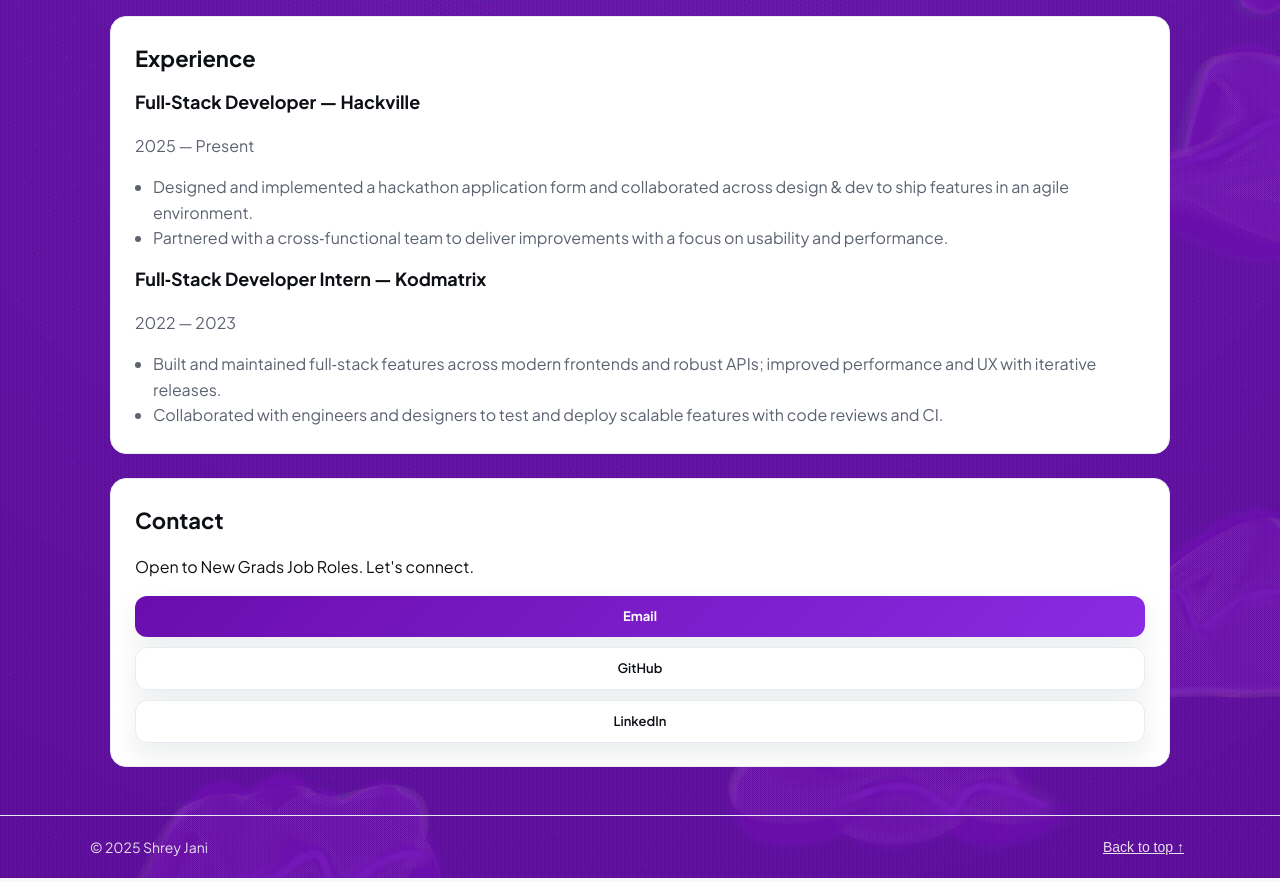
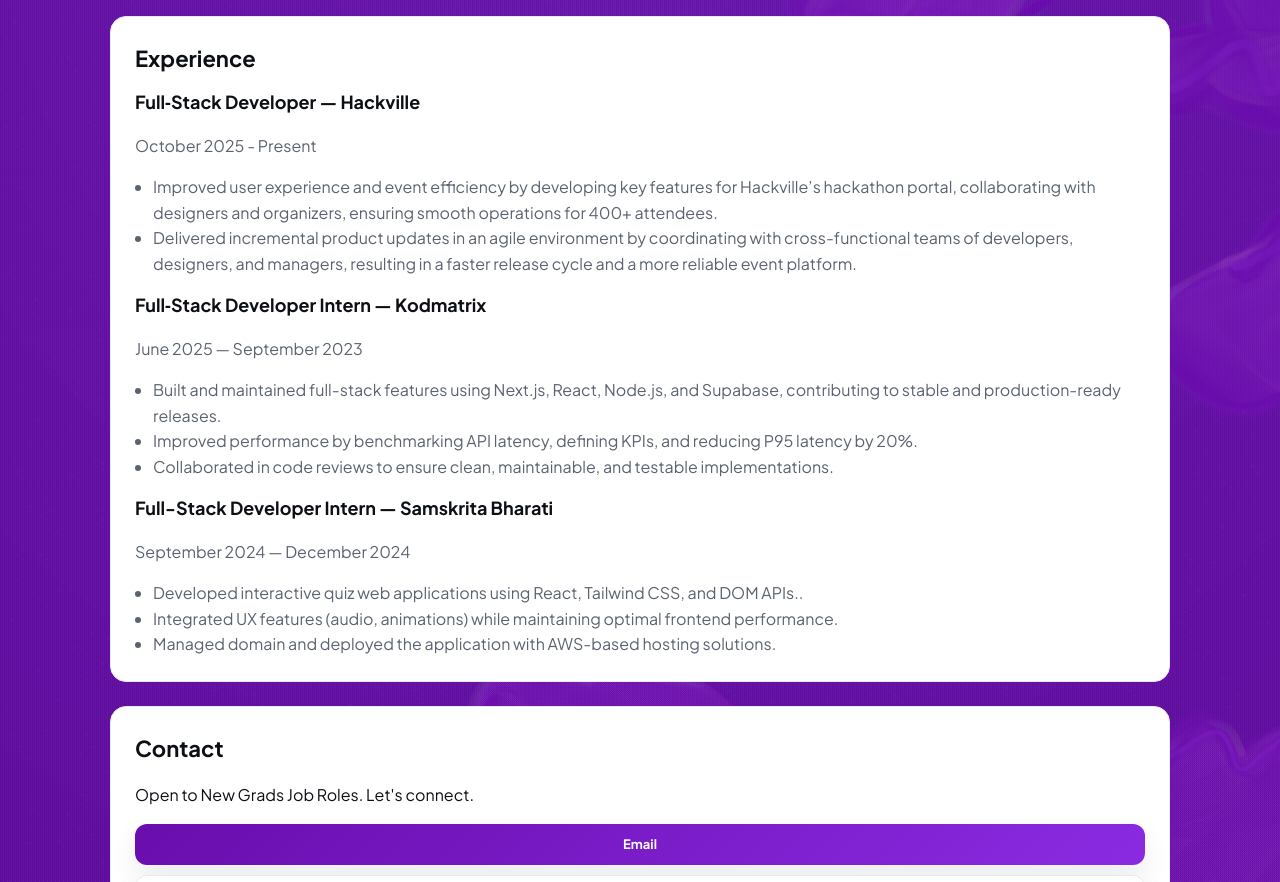
Before and after one commit to Shrey-Jani/Portfolio, a React (Create React App) app: page / in a window 1280 px wide. Shown: the part 1380-2262 px from the top of the page. Built offline with nearby package versions, Linux system fonts and the light colour scheme.

Commit message:
Experience Commit

```diff
--- a/src/data/portfolio.ts
+++ b/src/data/portfolio.ts
@@ -1,27 +1,30 @@
-import { Project, Experience, ContactInfo } from '../types';
+import { Project, Experience, ContactInfo } from "../types";
 
 export const projects: Project[] = [
   {
     id: 1,
     title: "Robo-Speaker",
-    description: "Developed a robotic speaker in Python using the OS library, enabling automated text-to-speech functionality for seamless voice output.",
+    description:
+      "Developed a robotic speaker in Python using the OS library, enabling automated text-to-speech functionality for seamless voice output.",
     technologies: ["Python"],
-    codeUrl: "https://github.com/Shrey-Jani/Python.git"
+    codeUrl: "https://github.com/Shrey-Jani/Python.git",
   },
   {
     id: 2,
     title: "iOS Calculator",
-    description: "Built a sleek iOS Calculator in SwiftUI with MVVM, covering core arithmetic, percentage, sign toggle, and continuous operation chaining.",
+    description:
+      "Built a sleek iOS Calculator in SwiftUI with MVVM, covering core arithmetic, percentage, sign toggle, and continuous operation chaining.",
     technologies: ["Swift"],
-    codeUrl: "https://github.com/Shrey-Jani/iOS-Calculator.git"
+    codeUrl: "https://github.com/Shrey-Jani/iOS-Calculator.git",
   },
   {
     id: 3,
     title: "Capstone Project",
-    description: "Sugar Cubed Creation — a production-ready, mobile-first e-commerce storefront for a home-based cookie business, built with Next.js (TypeScript), Supabase/Postgres, Prisma, and Square.",
+    description:
+      "Sugar Cubed Creation — a production-ready, mobile-first e-commerce storefront for a home-based cookie business, built with Next.js (TypeScript), Supabase/Postgres, Prisma, and Square.",
     technologies: ["Node", "Next.js", "Supabase"],
-    codeUrl: "https://github.com/Yagna3903/sugar-cubed-creation.git"
-  }
+    codeUrl: "https://github.com/Yagna3903/sugar-cubed-creation.git",
+  },
 ];
 
 export const experiences: Experience[] = [
@@ -29,28 +32,50 @@
     id: 1,
     title: "Full‑Stack Developer",
     company: "Hackville",
-    period: "2025 — Present",
+    period: "October 2025 - Present",
     responsibilities: [
-      "Designed and implemented a hackathon application form and collaborated across design & dev to ship features in an agile environment.",
-      "Partnered with a cross‑functional team to deliver improvements with a focus on usability and performance."
-    ]
+      "Improved user experience and event efficiency by developing key features for Hackville’s hackathon portal, collaborating with designers and organizers, ensuring smooth operations for 400+ attendees.",
+      "Delivered incremental product updates in an agile environment by coordinating with cross-functional teams of developers, designers, and managers, resulting in a faster release cycle and a more reliable event platform.",
+    ],
   },
   {
     id: 2,
     title: "Full‑Stack Developer Intern",
     company: "Kodmatrix",
-    period: "2022 — 2023",
+    period: "June 2025 — September 2023",
     responsibilities: [
-      "Built and maintained full‑stack features across modern frontends and robust APIs; improved performance and UX with iterative releases.",
-      "Collaborated with engineers and designers to test and deploy scalable features with code reviews and CI."
-    ]
-  }
+      "Built and maintained full-stack features using Next.js, React, Node.js, and Supabase, contributing to stable and production-ready releases.",
+      "Improved performance by benchmarking API latency, defining KPIs, and reducing P95 latency by 20%.",
+      "Collaborated in code reviews to ensure clean, maintainable, and testable implementations.",
+    ],
+  },
+  {
+    id: 3,
+    title: "Full-Stack Developer Intern",
+    company: "Samskrita Bharati",
+    period: "September 2024 — December 2024",
+    responsibilities: [
+      "Developed interactive quiz web applications using React, Tailwind CSS, and DOM APIs..",
+      "Integrated UX features (audio, animations) while maintaining optimal frontend performance.",
+      "Managed domain and deployed the application with AWS-based hosting solutions.",
+    ],
+  },
 ];
 
 export const technologies = [
-  "JavaScript", "TypeScript", "React", "Angular", "Tailwind CSS",
-  "Node.js", "Spring Boot", "REST APIs", "AWS", "Azure",
-  "MySQL", "PostgreSQL", "NoSQL"
+  "JavaScript",
+  "TypeScript",
+  "React",
+  "Angular",
+  "Tailwind CSS",
+  "Node.js",
+  "Spring Boot",
+  "REST APIs",
+  "AWS",
+  "Azure",
+  "MySQL",
+  "PostgreSQL",
+  "NoSQL",
 ];
 
 export const contactInfo: ContactInfo = {
@@ -59,12 +84,12 @@
     {
       name: "GitHub",
       url: "https://github.com/Shrey-Jani",
-      label: "View GitHub Profile"
+      label: "View GitHub Profile",
     },
     {
       name: "LinkedIn",
       url: "https://www.linkedin.com/in/shrey-jani/",
-      label: "Connect on LinkedIn"
-    }
-  ]
+      label: "Connect on LinkedIn",
+    },
+  ],
 };
```
